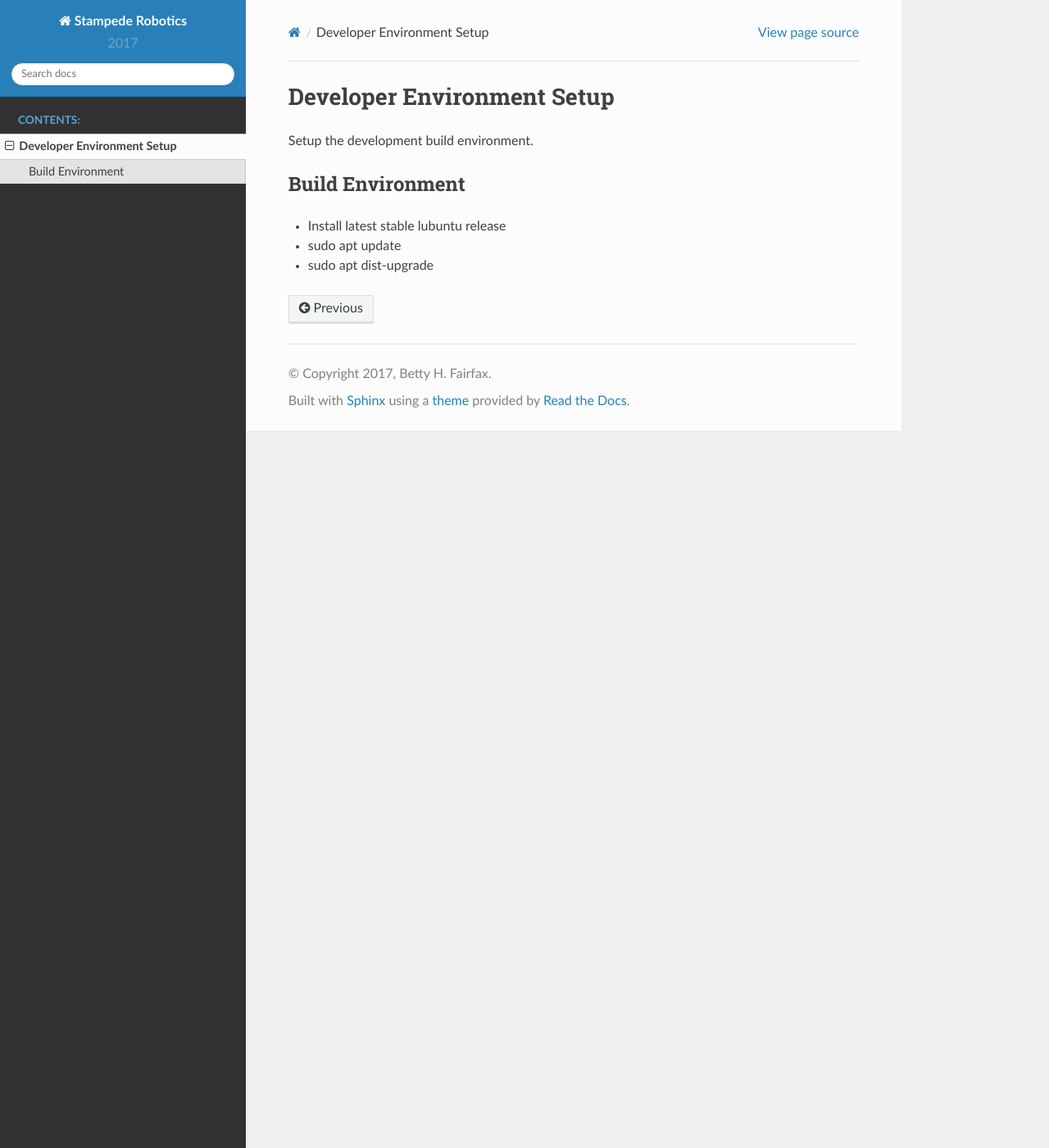
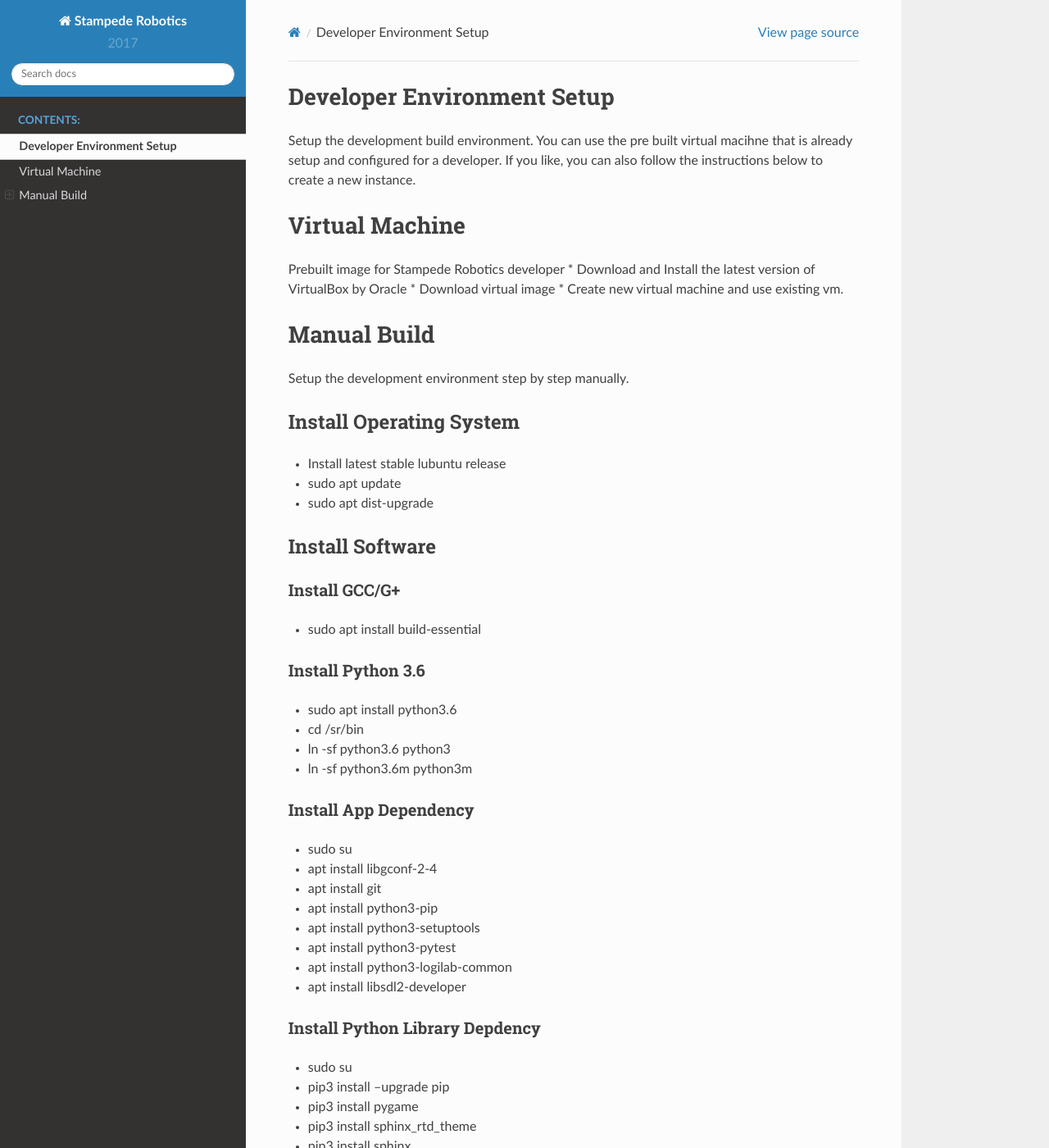
Before and after one commit to StampedeRobotics2844/docs, a Sphinx documentation site: the page built from source/setup.rst, in a window 1280 px wide and 1400 px high. Shown: the whole window at 82% size. Built offline with Sphinx 7.4.7 and the Read the Docs theme 2.0.0, drawn with Linux system fonts in a browser that asks for light colours; some of the changed text lies outside the part shown.

Commit message:
updated setup text

```diff
--- a/source/setup.rst
+++ b/source/setup.rst
@@ -3,10 +3,92 @@
 Developer Environment Setup
 ===========================
 
-Setup the development build environment.
+Setup the development build environment. You can use the pre built virtual macihne that is
+already setup and configured for a developer. If you like, you can also follow the instructions
+below to create a new instance.
 
-Build Environment
------------------
+Virtual Machine
+===============
+Prebuilt image for Stampede Robotics developer
+* Download and Install the latest version of VirtualBox by Oracle
+* Download virtual image
+* Create new virtual machine and use existing vm.
+
+Manual Build
+============
+Setup the development environment step by step manually.
+
+Install Operating System
+------------------------
 * Install latest stable lubuntu release
 * sudo apt update
 * sudo apt dist-upgrade
+
+
+Install Software
+----------------
+
+Install GCC/G+
+++++++++++++++
+* sudo apt install build-essential
+
+Install Python 3.6
+++++++++++++++++++
+* sudo apt install python3.6
+* cd /sr/bin
+* ln -sf python3.6 python3
+* ln -sf python3.6m python3m
+
+Install App Dependency
+++++++++++++++++++++++
+* sudo su
+* apt install libgconf-2-4
+* apt install git
+* apt install python3-pip
+* apt install python3-setuptools
+* apt install python3-pytest
+* apt install python3-logilab-common
+* apt install libsdl2-developer
+
+Install Python Library Depdency
++++++++++++++++++++++++++++++++
+* sudo su
+* pip3 install --upgrade pip
+* pip3 install pygame
+* pip3 install sphinx_rtd_theme
+* pip3 install sphinx
+* pip3 install pyqt5
+
+Install Editor
+++++++++++++++
+* download latest visual editor at https://code.visualstudio.com
+* sudo su
+* dpkg -i latest.deb
+* apt install -f
+* apt update
+* apt install code
+
+Install QT5
++++++++++++++
+* download latest from https://www.qt.io/download/
+* chmod a+x qt-unified-linux-x64-2.0.5-online.run
+* run the file ./qt-unified-linux-x64-2.0.5-online.run
+* sudo apt install qtchooser
+* sudo qtchooser -install Qt5 /opt/Qt/5.8/gcc_64/bin/qmake
+
+Install RobotPy
++++++++++++++++
+* sudo su
+* pip3 install pyfrc
+* mkdir robotpy
+* cd robotpy
+* git clone https://github.com/robotpy/examples.git
+
+Install QDriverStation
+++++++++++++++++++++++
+* git clone https://github.com/FRC-Utilities/QDriverStation.git
+* cd QDriverStation
+* sudo su
+* qmake -qt=Qt5
+* qmake
+* make install
```
Also changed, not shown: source/index.rst (+9 -2 lines).
